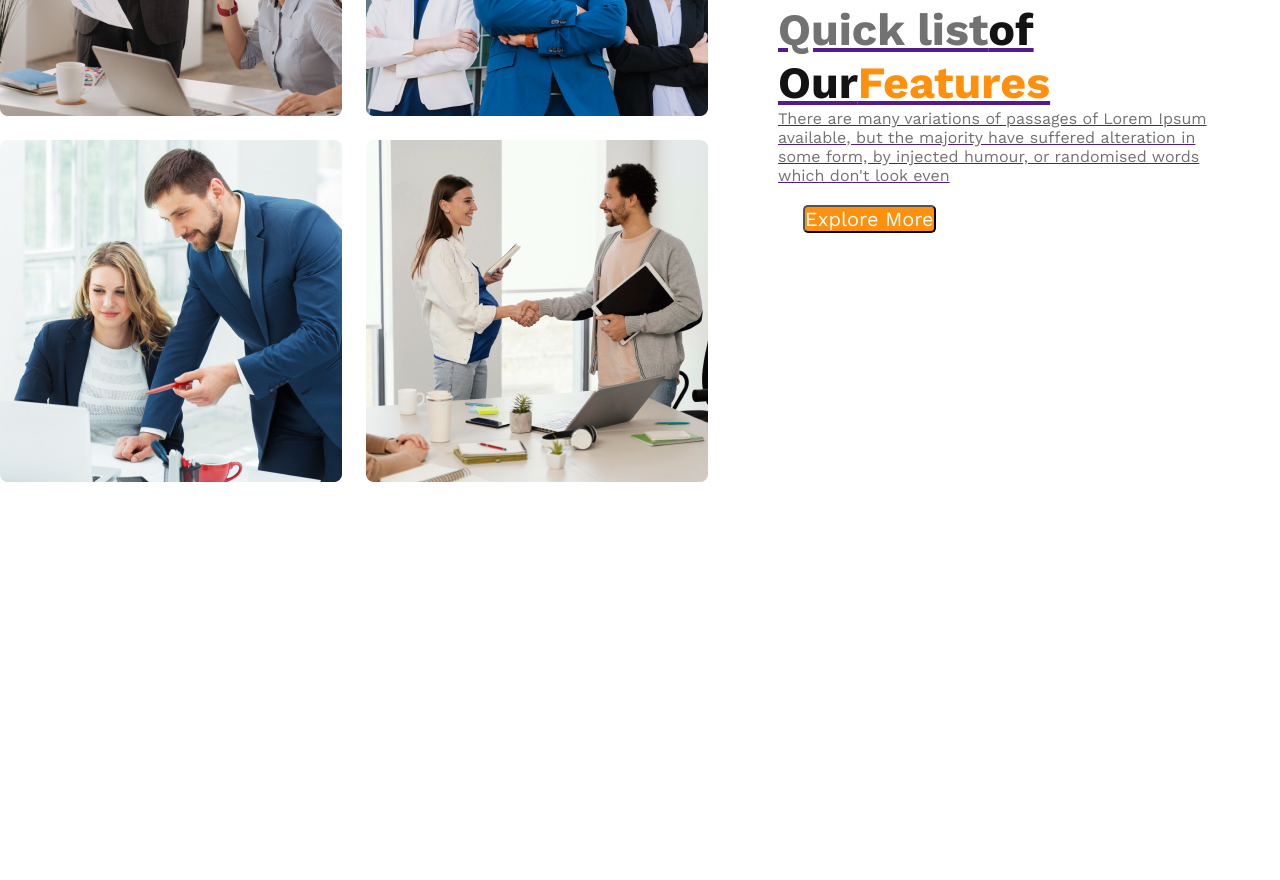
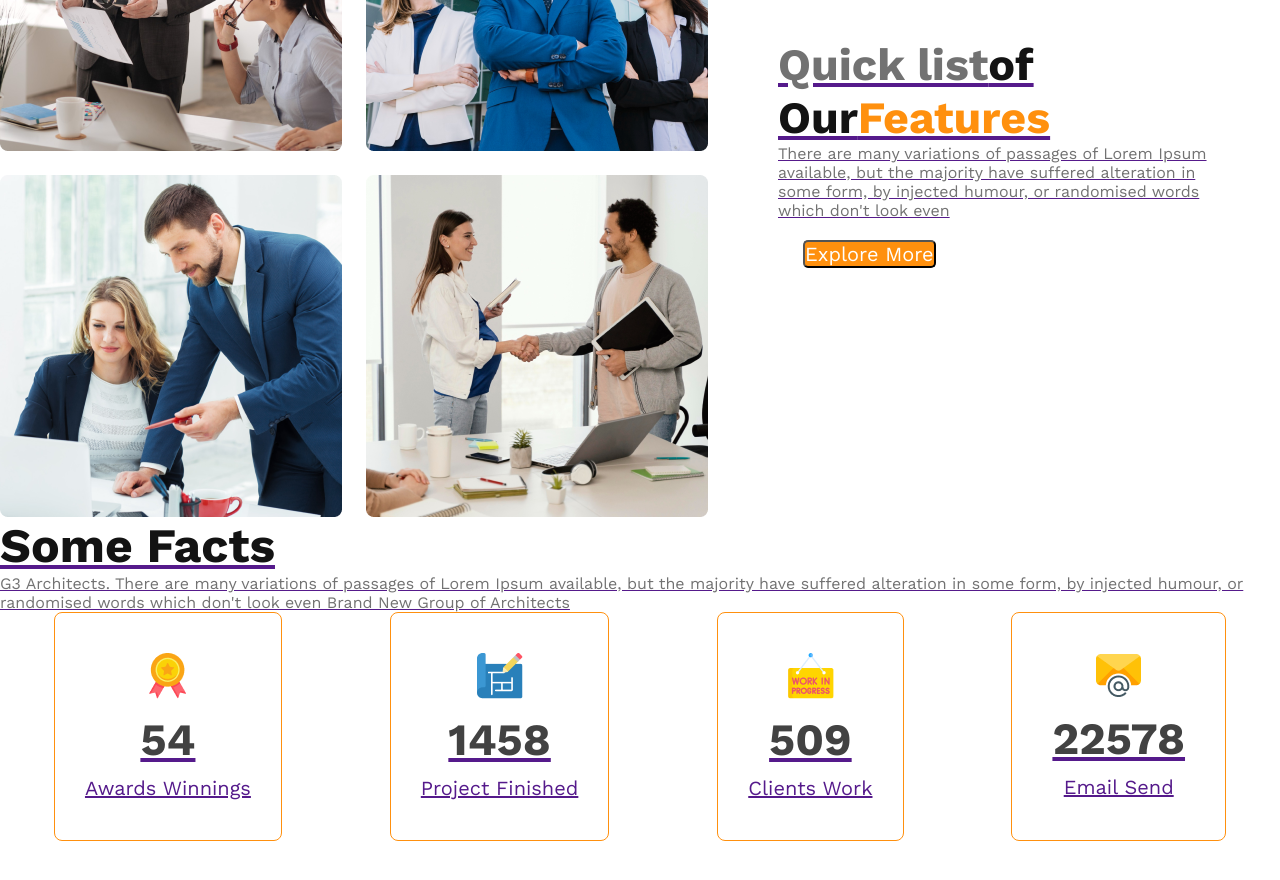
Before and after one commit to Shohel310/G3-Architect-website, a plain HTML site: page index.html in a window 1280 px wide. Shown: the part 1108-1988 px from the top of the page. Before the commit the page ends 1660 px from the top, so only its background shows below. Drawn offline with nearby package versions, Linux system fonts and the light colour scheme.

Commit message:
Facts section almost done

```diff
--- a/index.html
+++ b/index.html
@@ -9,7 +9,7 @@
 <body>
     <header>
         <nav>
-            <h3 class="nav-title">G3 Architects</h3>
+            <h3 class="section-title">G3 Architects</h3>
             <ul>
                 <li><a href="">Home</a></li>
                 <li><a href="">About</a</li>
@@ -43,6 +43,39 @@
                 <button class="btn-primary">Explore More</button>
             </div>
         </section>
+        <!--features section-->
+        <section class="features">
+
+        </section>
+        <!--some facts section-->
+        <section class="facts-container">
+            <h3 class="section-title">Some Facts</h3>
+            <p class="text-light-gray">G3 Architects. There are many variations of passages of Lorem Ipsum available, but the majority have suffered alteration in some form, by injected humour, or randomised words which don't look even Brand New
+                Group of Architects </p>
+                <div class="facts-card">
+                    <!-- .card*4>img+h2.facts-card-stats+p.card-title -->
+                    <div class="card">
+                        <img src="./images/icons/ribon.png" alt="">
+                        <h2 class="facts-card-stats">54</h2>
+                        <p class="card-title">Awards Winnings</p>
+                    </div>
+                    <div class="card">
+                        <img src="./images/icons/projects.png" alt="">
+                        <h2 class="facts-card-stats">1458</h2>
+                        <p class="card-title">Project Finished</p>
+                    </div>
+                    <div class="card">
+                        <img src="./images/icons/customers.png" alt="">
+                        <h2 class="facts-card-stats">509</h2>
+                        <p class="card-title">Clients Work</p>
+                    </div>
+                    <div class="card">
+                        <img src="./images/icons/email.png" alt="">
+                        <h2 class="facts-card-stats">22578</h2>
+                        <p class="card-title">Email Send</p>
+                    </div>
+                </div>
+        </section>
     </main>
     <footer>
 
--- a/style.css
+++ b/style.css
@@ -32,11 +32,11 @@ nav{
     align-items: center;
     width:100%;
 }
-nav-title{
-color: #131313;
-text-align: center;
-font-size: 3rem;
-font-weight: 700;
+.section-title{
+        color: #131313;
+        /* text-align: center; */
+        font-size: 3rem;
+        font-weight: 700;
 }
 nav > ul {
     display:flex;
@@ -98,6 +98,33 @@ main{
     font-weight: 700px;
     color: #FF900E;
 }
+/* features section */
+.fetures{
+    text-decoration: none;
+}
+/* facts section */
+.facts-card{
+    display: flex;
+    justify-content: space-around;
+}
+.facts-container .card{
+    border-radius: 8px;
+    border: 1px solid #FF900E;
+    text-align:center;
+    padding: 40px 30px;
+
+}
+.facts-container .card-title{
+    font-weight: 600px;
+    font-size: 1.25rem;
+    margin-top: 5px;
+}
+.facts-container .facts-card-stats{
+ font-size: 2.8rem;
+ color: #424242;
+ margin: 10px 10px;
+}
+
 /* responsive styles */
 
 /* mobile devices */
```
